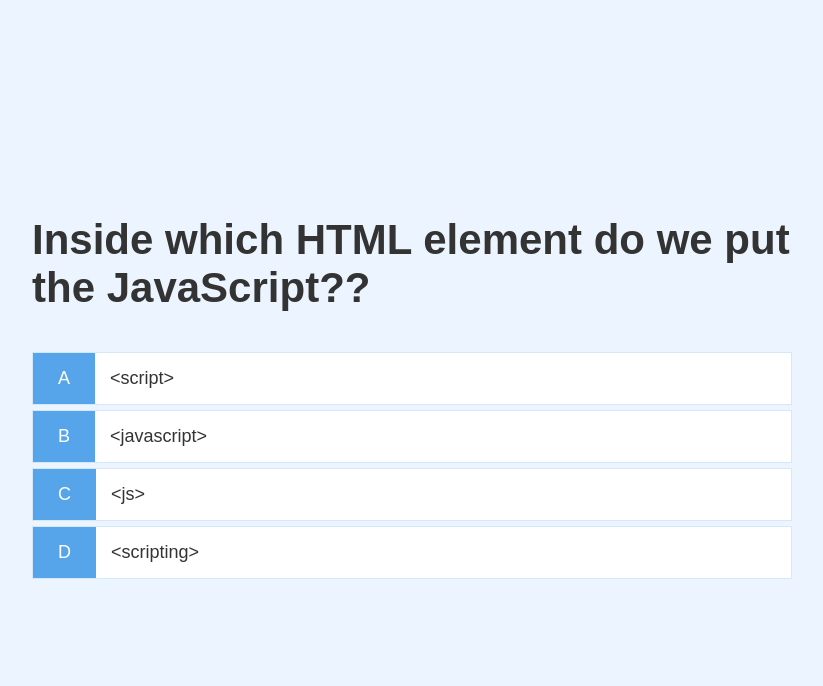
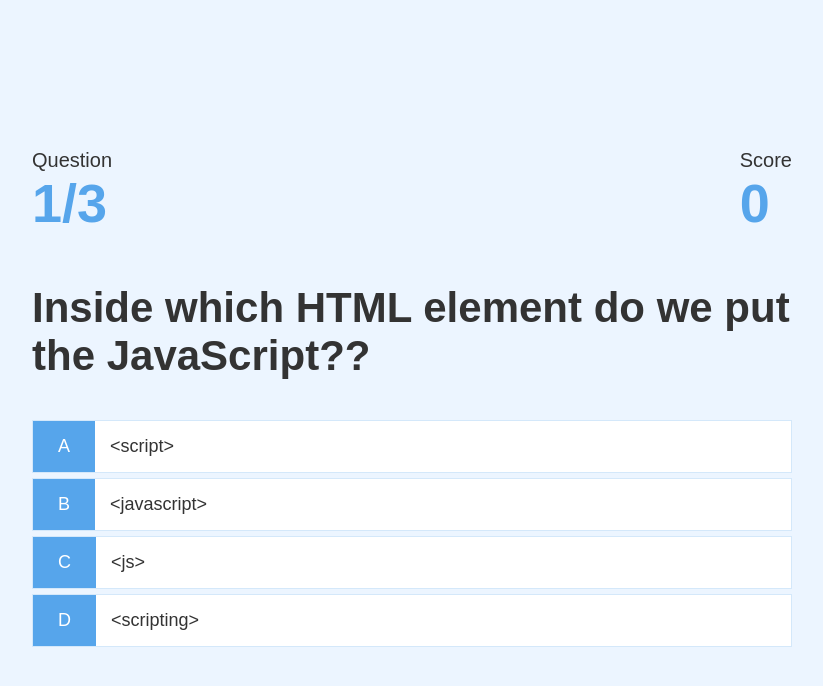
Before and after one commit to VictorKachin/quiz-app, a plain HTML site: page game.html in a window 1280 px wide. Shown: the whole page, without its empty margins (228-1051 px from the left). Drawn offline with Linux system fonts and the light colour scheme.

Commit message:
feat: new section

```diff
--- a/game.css
+++ b/game.css
@@ -32,3 +32,19 @@
 .incorrect {
 	background-color: #dc3545;
 }
+
+/* Hud */
+
+#hud {
+	display: flex;
+	justify-content: space-between;
+}
+
+.hud-prefix {
+	text-align: center;
+	font-size: 2rem;
+}
+
+.hud-main-text {
+	text-align: center;
+}
--- a/game.html
+++ b/game.html
@@ -13,6 +13,24 @@
 <body>
 	<div class="container">
 		<div id="game" class="justify-center flex-column">
+			<div id="hud">
+				<div id="hud-item">
+					<p class="hud-prefix">
+						Question
+					</p>
+					<h1 class="hub-main-text" id="questionCounter">
+						1/3
+					</h1>
+				</div>
+				<div id="hud-item">
+					<p class="hud-prefix">
+						Score
+					</p>
+					<h1 class="hub-main-text" id="score">
+						0
+					</h1>
+				</div>
+			</div>
 			<h2 id="question">What is the answer to this questions?</h2>
 			<div class="choice-container">
 				<p class="choice-prefix">A</p>
```
